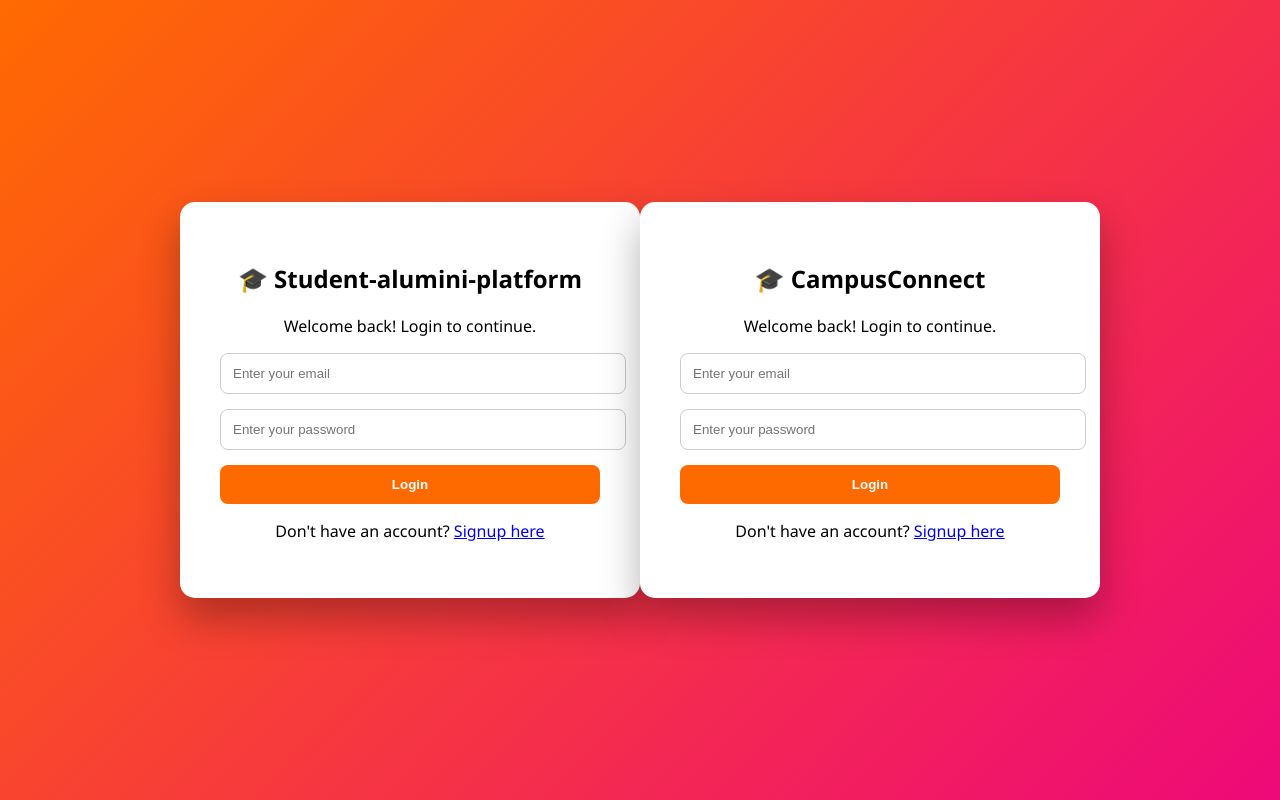
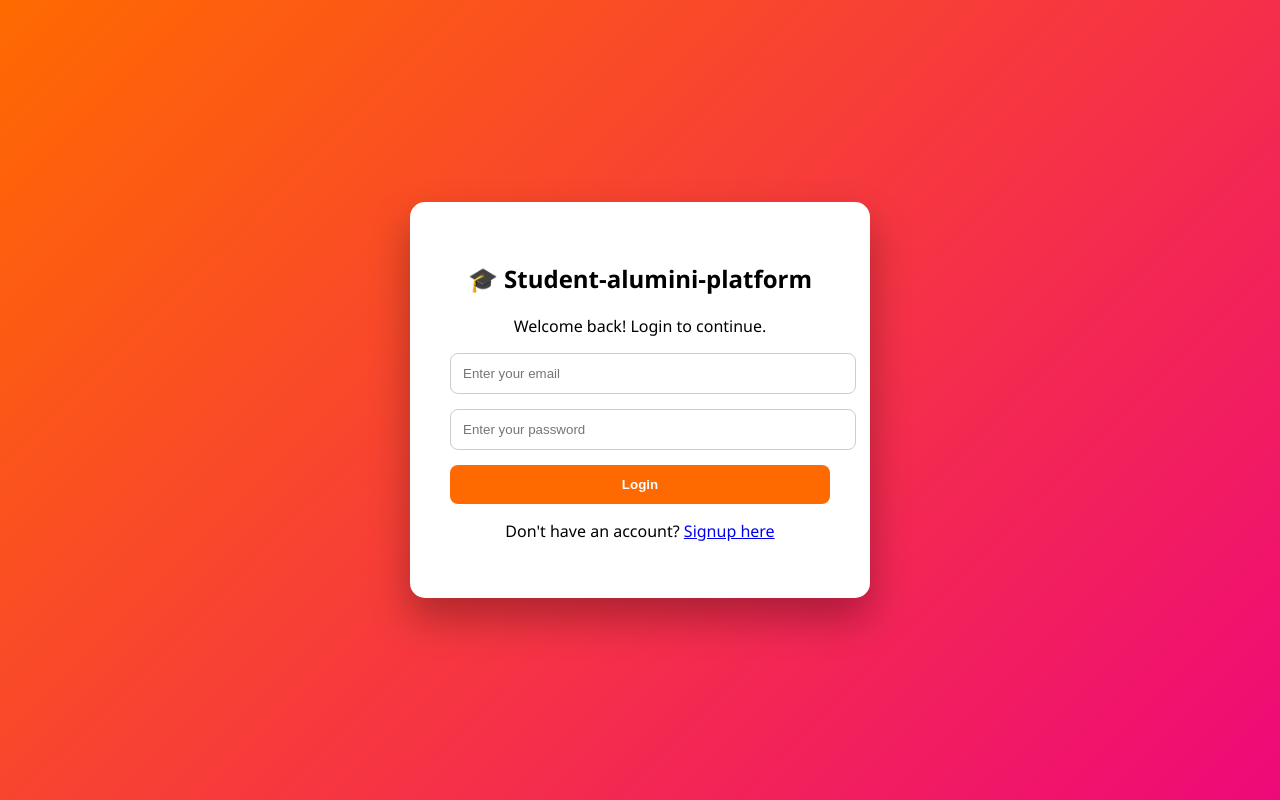
Before and after one commit to MeghanaGanesuni10/Student_alumini_project, a website: page public/login.html in a window 1280 px wide. Drawn offline with Linux system fonts and the light colour scheme.

Commit message:
Update login.html

```diff
--- a/public/login.html
+++ b/public/login.html
@@ -21,27 +21,4 @@
 
 <script src="js/auth.js"></script>
 </body>
-<!DOCTYPE html>
-<html>
-<head>
-    <title>Login - CampusConnect</title>
-    <link rel="stylesheet" href="css/style.css">
-</head>
-<body class="auth-page">
-
-<div class="auth-container">
-    <h2>🎓 CampusConnect</h2>
-    <p>Welcome back! Login to continue.</p>
-
-    <form id="loginForm">
-        <input type="email" id="email" placeholder="Enter your email" required>
-        <input type="password" id="password" placeholder="Enter your password" required>
-        <button type="submit" class="auth-btn">Login</button>
-    </form>
-
-    <p>Don't have an account? <a href="signup.html">Signup here</a></p>
-</div>
-
-<script src="js/auth.js"></script>
-</body>
 </html>
```
